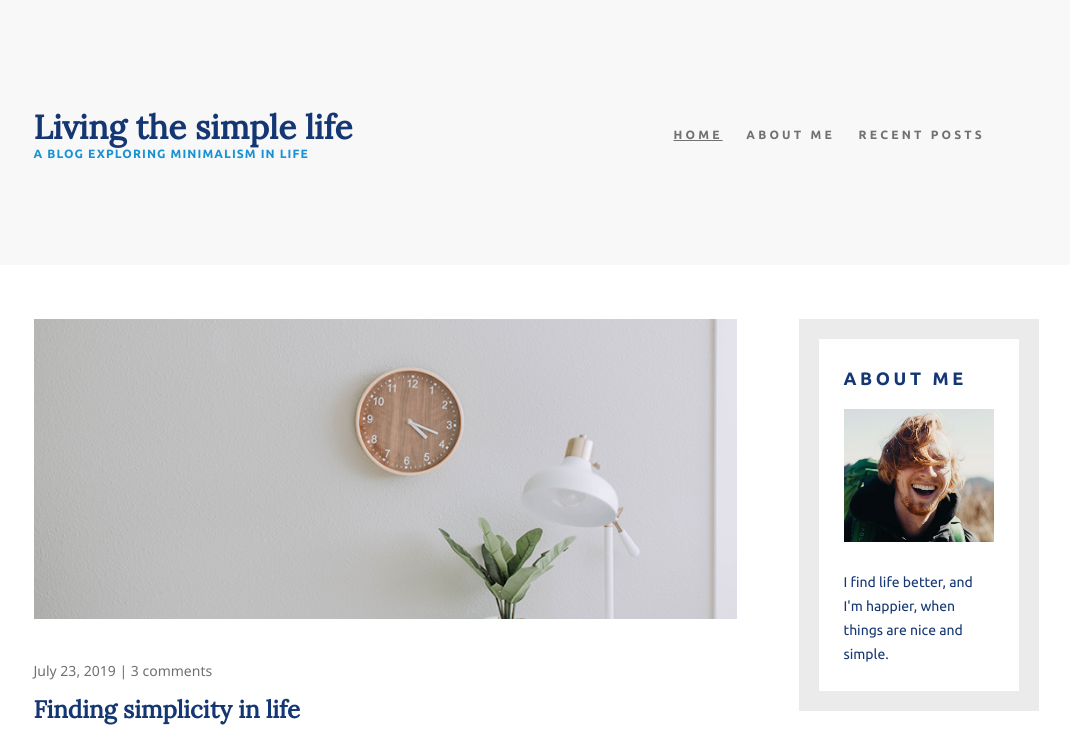
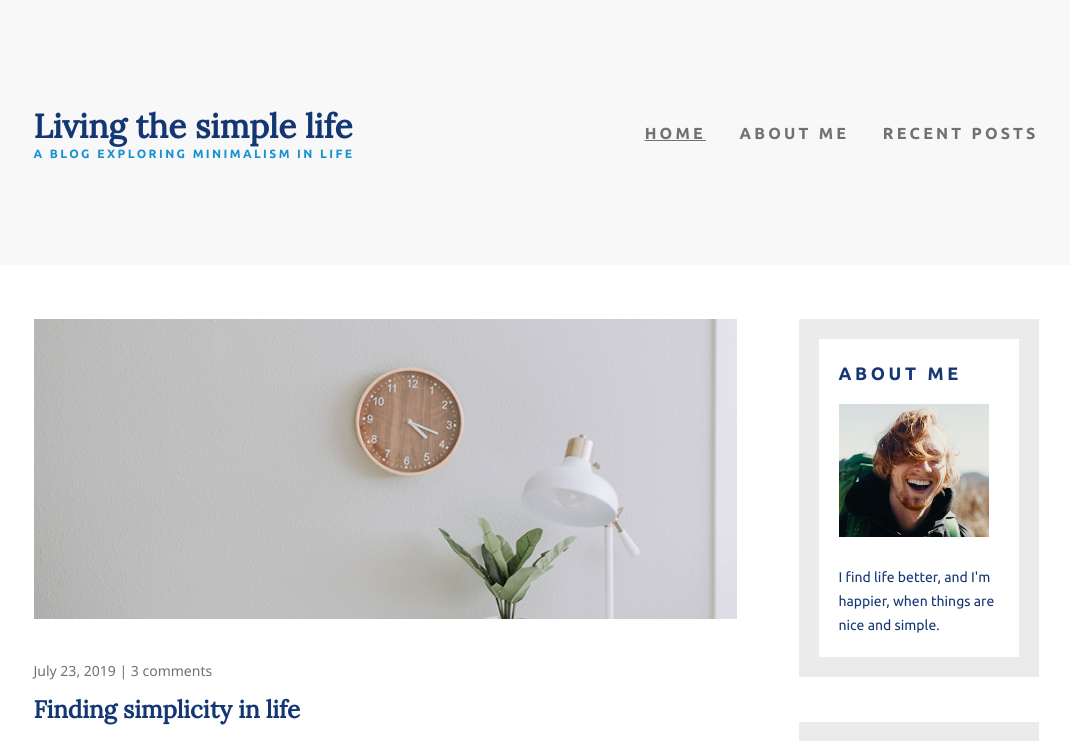
Before and after one commit to Azurii/Living_the_simple_life, a plain HTML site: page index.html in a window 1280 px wide. Shown: the top 741 px of the page, without its empty margins (104-1174 px from the left). Drawn offline with Linux system fonts and the light colour scheme.

Commit message:
Add files via upload

```diff
--- a/css/style.css
+++ b/css/style.css
@@ -47,11 +47,11 @@ background: #F8F8F8 0% 0% no-repeat padding-box;
     margin: 0 auto;
     justify-content: space-between;
     align-items: center;
+    align-content: center;
     height:100%;
 }
 
 .header__title {
-    position:absolute;
 }
 
 .header__title > h1 {
@@ -69,10 +69,11 @@ background: #F8F8F8 0% 0% no-repeat padding-box;
 
 .header__title > p {
     /* width: 15.1vw; */
+    font-family: 'Ubuntu', serif;
     font-size: 12px;
-    line-height: 12px;
+    line-height: 13px;
     font-weight: bold;
-    letter-spacing: 1.1px;
+    letter-spacing: 2.4px;
     color: #1792D2;
     text-transform: uppercase;
     opacity: 1;
@@ -80,22 +81,22 @@ background: #F8F8F8 0% 0% no-repeat padding-box;
 }
 
 .header__nav {
-    margin-left: 50vw;
+    /* margin-left: 50vw;
     max-width:50vw;
-    position:absolute;
+    position:absolute; */
     white-space: nowrap;
 }
 
 .header__link {
     text-align: right;
-    font: Bold 12px Ubuntu;
-    line-height: 13px;
+    font: Bold 16px Ubuntu;
+    line-height: 18px;
     letter-spacing: 3.2px;
     color: #717171;
     text-transform: uppercase;
     opacity: 1;
     display: inline-block;
-    margin-right: 20px;
+    margin-left: 30px;
 }
 
 .passive:after {
@@ -281,7 +282,7 @@ background: #F8F8F8 0% 0% no-repeat padding-box;
     flex-direction: column;
     border: 20px solid #EBEBEB;
     opacity: 1;
-    padding: 25px;
+    padding: 20px;
     justify-content: space-between;
 }
 
```
